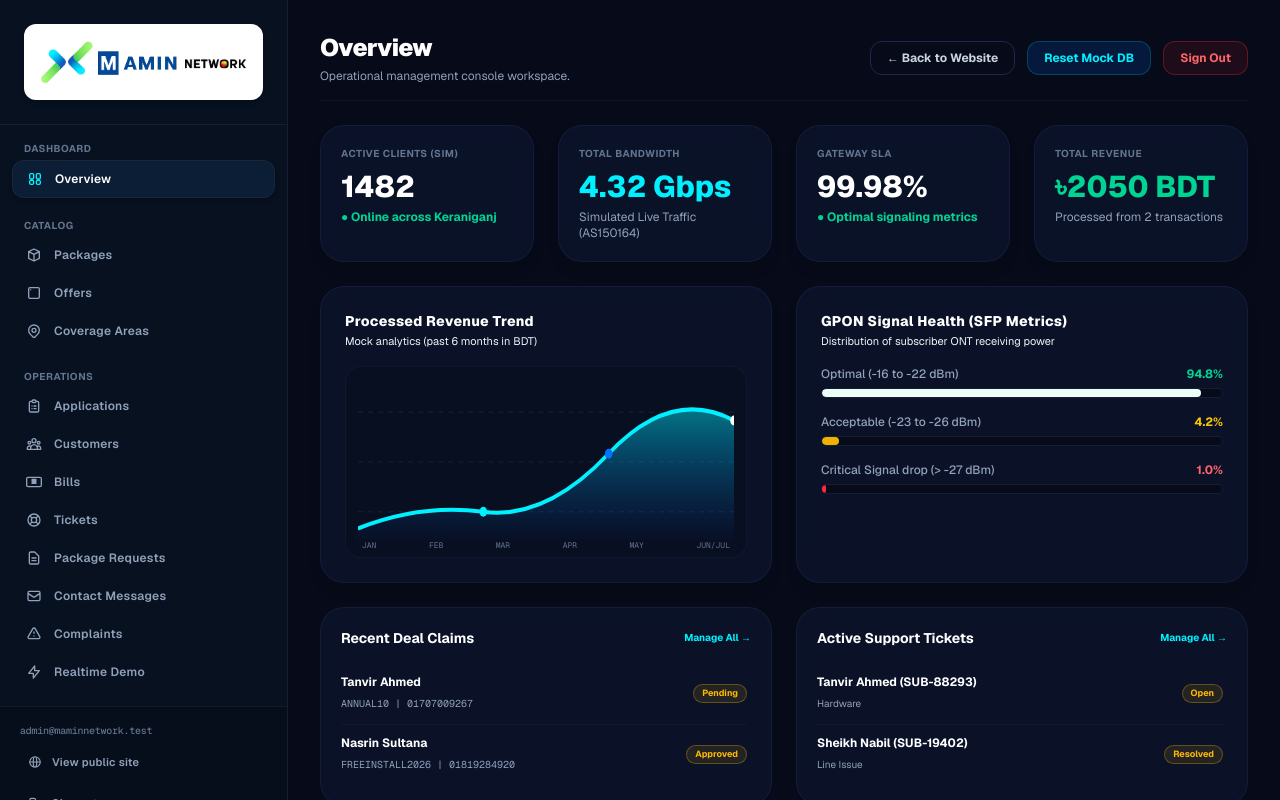
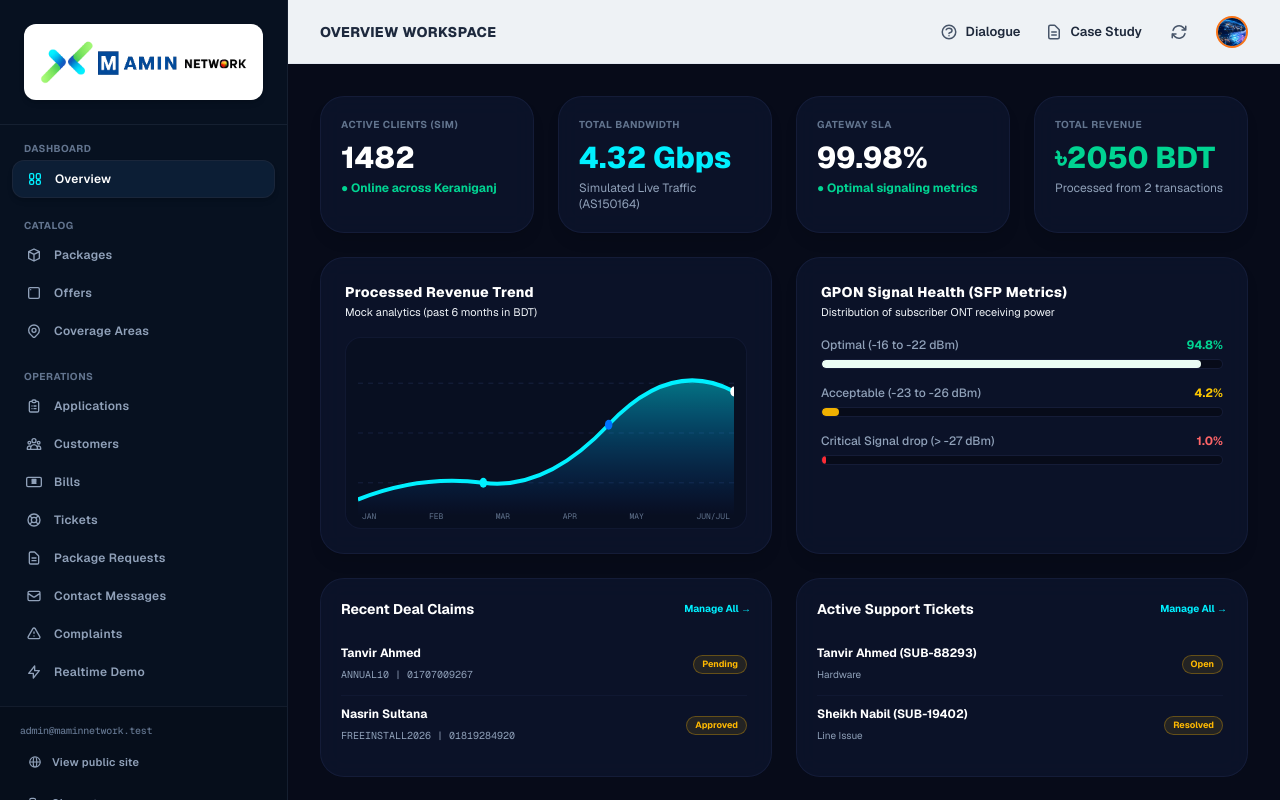
Before and after one commit to princeshiamofficial/M-Amin-Network, a Next.js app: page /admin/dashboard in a window 1280 px wide. Built offline with nearby package versions, Linux system fonts and the light colour scheme; sample sign-in values are in the browser's storage.

Commit message:
feat: design pixel-perfect light slate navbar identical to reference layout

```diff
--- a/src/app/admin/dashboard/page.tsx
+++ b/src/app/admin/dashboard/page.tsx
@@ -361,13 +361,16 @@ export default function AdminDashboardPage() {
       <AdminSidebar activeTab={activeTab} setActiveTab={setActiveTab} onSignOut={handleLogout} />
 
       {/* Main Dynamic View Content Pane */}
-      <main className="flex-1 h-screen overflow-y-auto bg-brand-dark/20 p-8 space-y-6">
+      <main className="flex-1 h-screen flex flex-col bg-brand-dark/20 overflow-hidden">
         {/* Reusable Admin Top Navbar Component */}
         <AdminNavbar
           activeTab={activeTab}
           onResetDatabase={resetToDefaults}
           onSignOut={handleLogout}
         />
+
+        {/* Scrollable content container */}
+        <div className="flex-1 overflow-y-auto p-8 space-y-6">
 
         {/* 1. OVERVIEW VIEW */}
         {activeTab === "Overview" && (
@@ -1095,6 +1098,7 @@ export default function AdminDashboardPage() {
             </div>
           </div>
         )}
+        </div>
       </main>
     </div>
   );
--- a/src/components/AdminNavbar.tsx
+++ b/src/components/AdminNavbar.tsx
@@ -11,29 +11,60 @@ interface AdminNavbarProps {
 
 export default function AdminNavbar({ activeTab, onResetDatabase, onSignOut }: AdminNavbarProps) {
   return (
-    <header className="flex flex-col sm:flex-row justify-between items-start sm:items-center gap-4 pb-4 border-b border-brand-border/40 mb-6">
-      <div>
-        <h1 className="text-2xl font-black text-white tracking-tight">{activeTab}</h1>
-        <p className="text-xs text-slate-400 mt-1">Operational management console workspace.</p>
+    <header className="w-full h-16 bg-[#eef2f5] border-b border-[#e2e8f0] flex items-center justify-between px-8 select-none">
+      {/* Left side: Active Page Title */}
+      <div className="flex items-center gap-3">
+        <h2 className="text-slate-800 font-extrabold text-sm tracking-wide uppercase">
+          {activeTab} Workspace
+        </h2>
       </div>
-      <div className="flex items-center gap-3 w-full sm:w-auto justify-end">
-        <Link
-          href="/"
-          className="px-4 py-2 border border-brand-border hover:border-brand-cyan/40 hover:bg-brand-border/40 text-slate-300 hover:text-white rounded-xl text-xs font-bold transition-all cursor-pointer"
+
+      {/* Right side: Reference icons and avatar */}
+      <div className="flex items-center gap-6">
+        {/* Dialogue button */}
+        <button
+          onClick={() => alert("Dialogue Panel opened.")}
+          className="flex items-center gap-2 text-[13px] font-semibold text-[#1e293b] hover:text-[#0f172a] transition-colors cursor-pointer"
         >
-          ← Back to Website
-        </Link>
+          <svg className="w-[18px] h-[18px] text-[#475569]" fill="none" viewBox="0 0 24 24" stroke="currentColor" strokeWidth="2">
+            <path strokeLinecap="round" strokeLinejoin="round" d="M8.228 9c.549-1.165 2.03-2 3.772-2 2.21 0 4 1.343 4 3 0 1.4-1.278 2.575-3.006 2.907-.542.104-.994.54-.994 1.093m0 3h.01M21 12a9 9 0 11-18 0 9 9 0 0118 0z" />
+          </svg>
+          <span>Dialogue</span>
+        </button>
+
+        {/* Case Study button */}
+        <button
+          onClick={() => alert("Case Study documentation loaded.")}
+          className="flex items-center gap-2 text-[13px] font-semibold text-[#1e293b] hover:text-[#0f172a] transition-colors cursor-pointer"
+        >
+          <svg className="w-[18px] h-[18px] text-[#475569]" fill="none" viewBox="0 0 24 24" stroke="currentColor" strokeWidth="2">
+            <path strokeLinecap="round" strokeLinejoin="round" d="M9 12h6m-6 4h6m2 5H7a2 2 0 01-2-2V5a2 2 0 012-2h5.586a1 1 0 01.707.293l5.414 5.414a1 1 0 01.293.707V19a2 2 0 01-2 2z" />
+          </svg>
+          <span>Case Study</span>
+        </button>
+
+        {/* Refresh / database reset trigger */}
         <button
           onClick={onResetDatabase}
-          className="px-4 py-2 bg-brand-blue/15 hover:bg-brand-blue/30 text-brand-cyan border border-brand-cyan/20 rounded-xl text-xs font-bold transition-all cursor-pointer"
+          title="Reset Database Seeds"
+          className="p-1 hover:bg-[#e2e8f0] rounded-lg transition-colors cursor-pointer flex items-center justify-center"
         >
-          Reset Mock DB
+          <svg className="w-[18px] h-[18px] text-[#475569]" fill="none" viewBox="0 0 24 24" stroke="currentColor" strokeWidth="2">
+            <path strokeLinecap="round" strokeLinejoin="round" d="M16.023 9.348h4.992v-.001M2.985 19.644v-4.992m0 0h4.992m-4.993 0l3.181 3.183a8.25 8.25 0 0013.803-3.7M4.031 9.865a8.25 8.25 0 0113.803-3.7l3.181 3.182m0-4.991v4.99" />
+          </svg>
         </button>
+
+        {/* User avatar portrait with orange border ring */}
         <button
           onClick={onSignOut}
-          className="px-4 py-2 border border-red-500/30 hover:border-red-500/60 bg-red-500/10 hover:bg-red-500/20 text-red-400 rounded-xl text-xs font-bold transition-all cursor-pointer"
+          title="Sign Out Session"
+          className="relative w-8 h-8 rounded-full border-2 border-[#f97316] overflow-hidden hover:scale-105 transition-transform cursor-pointer flex-shrink-0"
         >
-          Sign Out
+          <img
+            src="/ea82d2834f062ee8d73d8b99aebe0d31.jpg"
+            alt="Admin Profile"
+            className="w-full h-full object-cover"
+          />
         </button>
       </div>
     </header>
```
